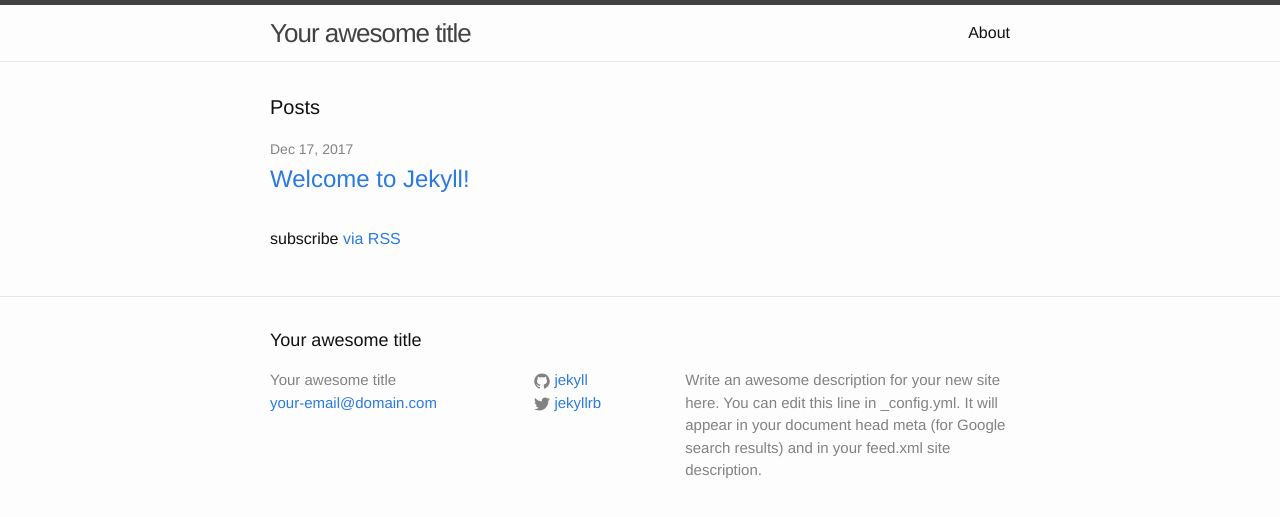
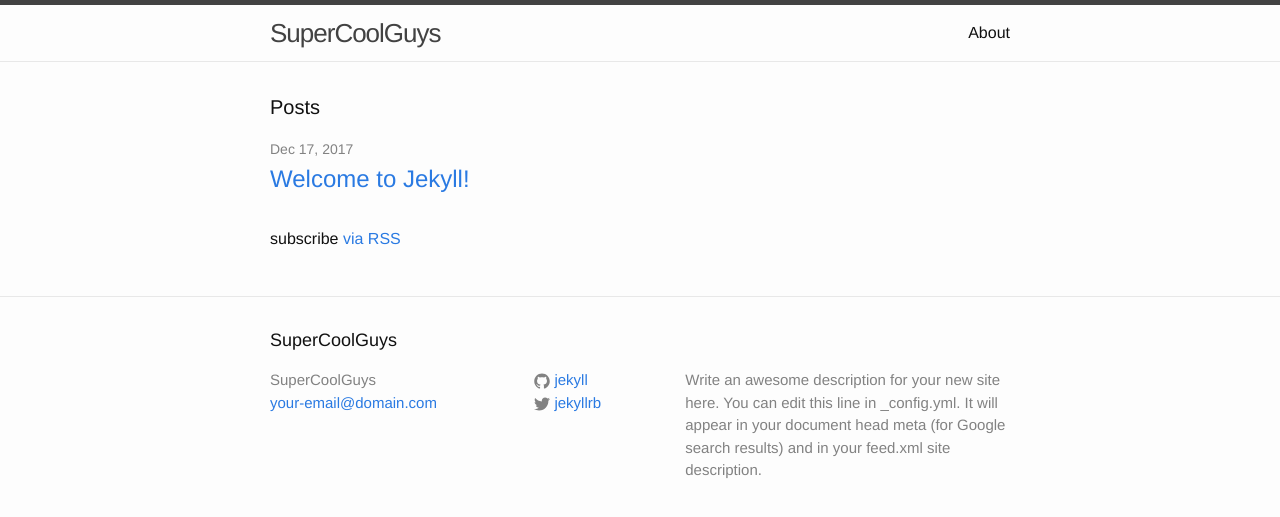
Before and after one commit to ca1301/ca1301.github.io, a Jekyll site: the page built from index.html, in a window 1280 px wide. Shown: the top 517 px of the page. Built offline with Jekyll 4.4.1, drawn with Linux system fonts in a browser that asks for light colours.

Commit message:
Update _config.yml

```diff
--- a/_config.yml
+++ b/_config.yml
@@ -6,7 +6,7 @@
 # 'jekyll serve'. If you change this file, please restart the server process.
 
 # Site settings
-title: Your awesome title
+title: SuperCoolGuys
 email: your-email@domain.com
 description: > # this means to ignore newlines until "baseurl:"
   Write an awesome description for your new site here. You can edit this
```
